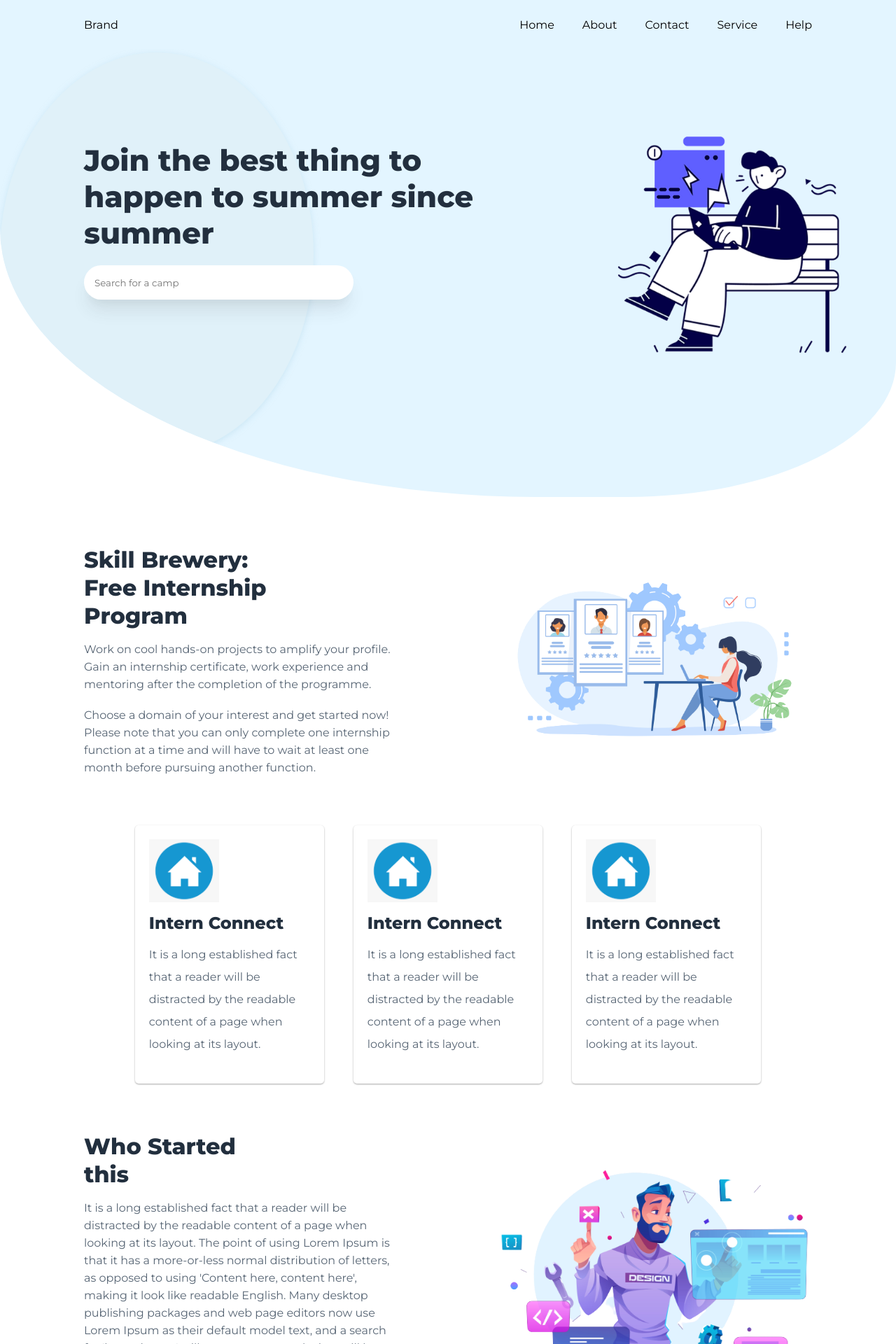
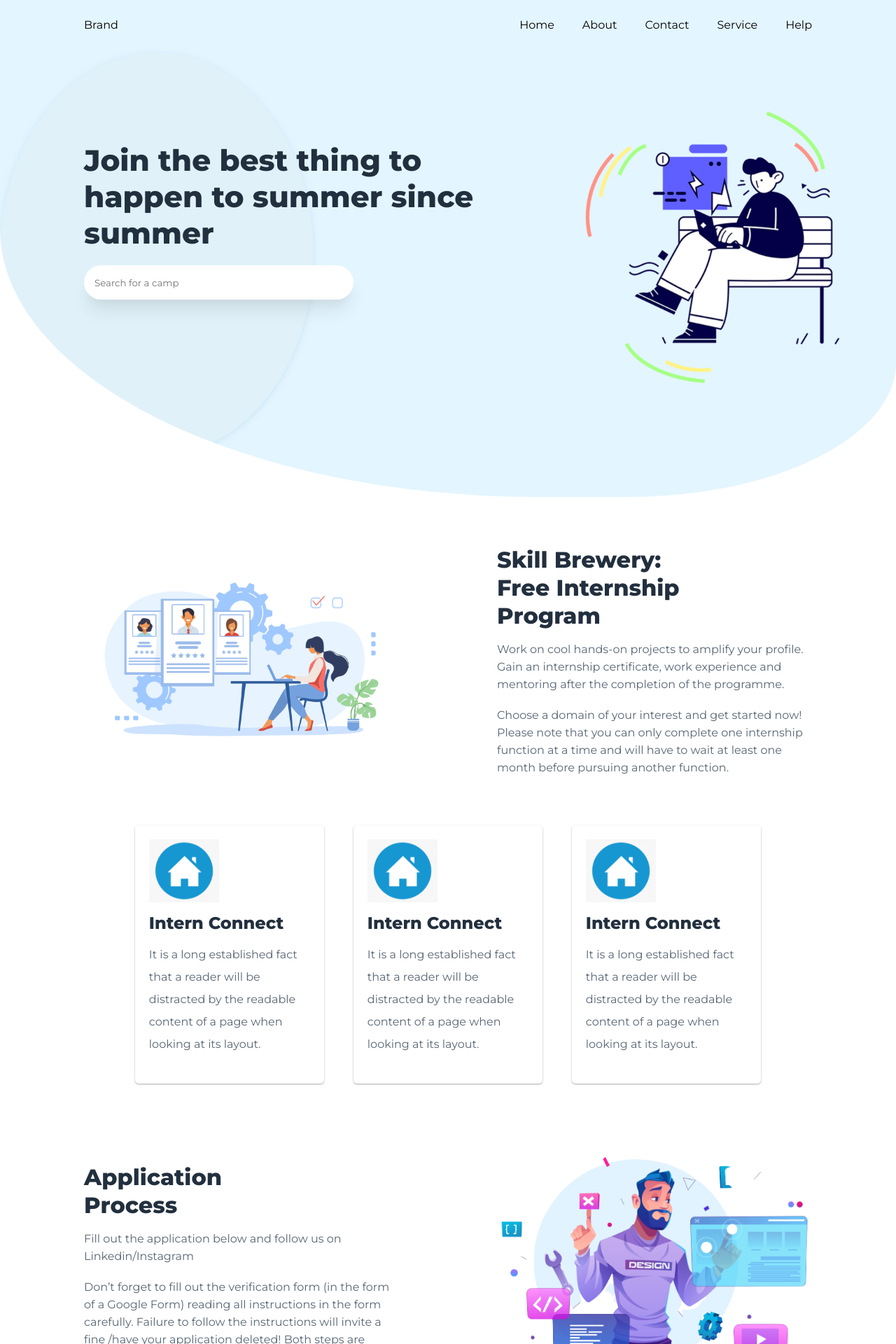
Before and after one commit to 19arnab190201/skill-brewery-website, a React (Create React App) app: page / in a window 1280 px wide. Shown: the top 1920 px of the page at 70% size. Built offline with nearby package versions, Linux system fonts and the light colour scheme.

Commit message:
ui updated

```diff
--- a/src/App.js
+++ b/src/App.js
@@ -1,6 +1,7 @@
 import "./App.css";
 import NavBar from "./components/NavBar";
 import { Hero } from "./components/Hero";
+import applicant from "./assets/application.svg";
 import Grid from "./components/Grid";
 
 // images
@@ -16,7 +17,9 @@ function App() {
 
       <Hero />
       <Grid
-        order={1}
+        className='main-grid'
+        bg={0}
+        order={0}
         title='Skill Brewery: Free Internship Program'
         text='Work on cool hands-on projects to amplify your profile. Gain an internship certificate, work experience and mentoring after the completion of the programme.'
         text2='Choose a domain of your interest and get started now! Please note that you can only complete one internship function at a time and will have to wait at least one month before pursuing another function.'
@@ -48,15 +51,9 @@ function App() {
       </div>
       <Grid
         order={1}
-        title='Who Started this'
-        text="It is a long established fact that a reader will be distracted by the readable content of a page when looking at its layout. The point of using Lorem Ipsum is that it has a more-or-less normal distribution of letters, as opposed to using 'Content here, content here', making it look like readable English. Many desktop publishing packages and web page editors now use Lorem Ipsum as their default model text, and a search for 'lorem ipsum' will uncover many web sites still in their infancy. Various versions have evoved over the years, sometimes by accident, sometimes on purpose (injected humour and the like"
-        image={grid}
-      />
-
-      <Grid
-        order={0}
-        title='Who Started this'
-        text="It is a long established fact that a reader will be distracted by the readable content of a page when looking at its layout. The point of using Lorem Ipsum is that it has a more-or-less normal distribution of letters, as opposed to using 'Content here, content here', making it look like readable English. Many desktop publishing packages and web page editors now use Lorem Ipsum as their default model text, and a search for 'lorem ipsum' will uncover many web sites still in their infancy. Various versions have evoved over the years, sometimes by accident, sometimes on purpose (injected humour and the like"
+        title='Application Process'
+        text='Fill out the application below and follow us on Linkedin/Instagram'
+        text2='Don’t forget to fill out the verification form (in the form of a Google Form) reading all instructions in the form carefully. Failure to follow the instructions will invite a fine /have your application deleted!  Both steps are compulsory!'
         image={grid}
       />
     </div>
--- a/src/components/Grid.jsx
+++ b/src/components/Grid.jsx
@@ -1,14 +1,14 @@
 import React from "react";
 import "./Grid.css";
 
-const Grid = ({ title, text, image, order, text2 }) => {
+const Grid = ({ title, text, image, order, text2, bg }) => {
   console.log(image);
   return (
     <div
       className='grid-container'
       style={{
         flexDirection: order === 1 ? "row" : "row-reverse",
-        backgroundColor: order === 1 ? "#fff" : "#f7f7f7",
+        backgroundColor: order === 1 ? "#fff" : "#fff",
       }}>
       <div className='grid-left'>
         <h1
--- a/src/components/Hero.css
+++ b/src/components/Hero.css
@@ -34,15 +34,15 @@ body {
   z-index: 2;
 }
 .hero-right {
-  margin-top: -80px;
+  margin-top: -10px;
 
   width: 45%;
   height: 100%;
   /* border: 2px solid rgb(255, 47, 47); */
 }
 .hero-right > img {
-  width: 100%;
-  height: 100%;
+  width: 90%;
+  height: 90%;
   object-fit: contain;
 }
 .hero-left {
@@ -72,3 +72,9 @@ body {
   outline: none !important;
   border: none;
 }
+.line1 {
+  position: absolute;
+  transform: rotate(-31.59deg);
+  left: 1180px;
+  top: 79px;
+}
--- a/src/components/Hero.jsx
+++ b/src/components/Hero.jsx
@@ -1,5 +1,6 @@
 import React from "react";
 import heroimg from "../assets/test.png";
+import line1 from "../assets/line1.svg";
 
 import "./Hero.css";
 export const Hero = () => {
@@ -27,7 +28,7 @@ export const Hero = () => {
             </div>
           </div>
           <div className='hero-right'>
-            <img src={heroimg} alt='' />
+            <img src={line1} alt='' />
           </div>
         </div>
       </div>
```
Also changed, not shown: src/assets/application.svg (added), src/assets/line1.svg (added).
